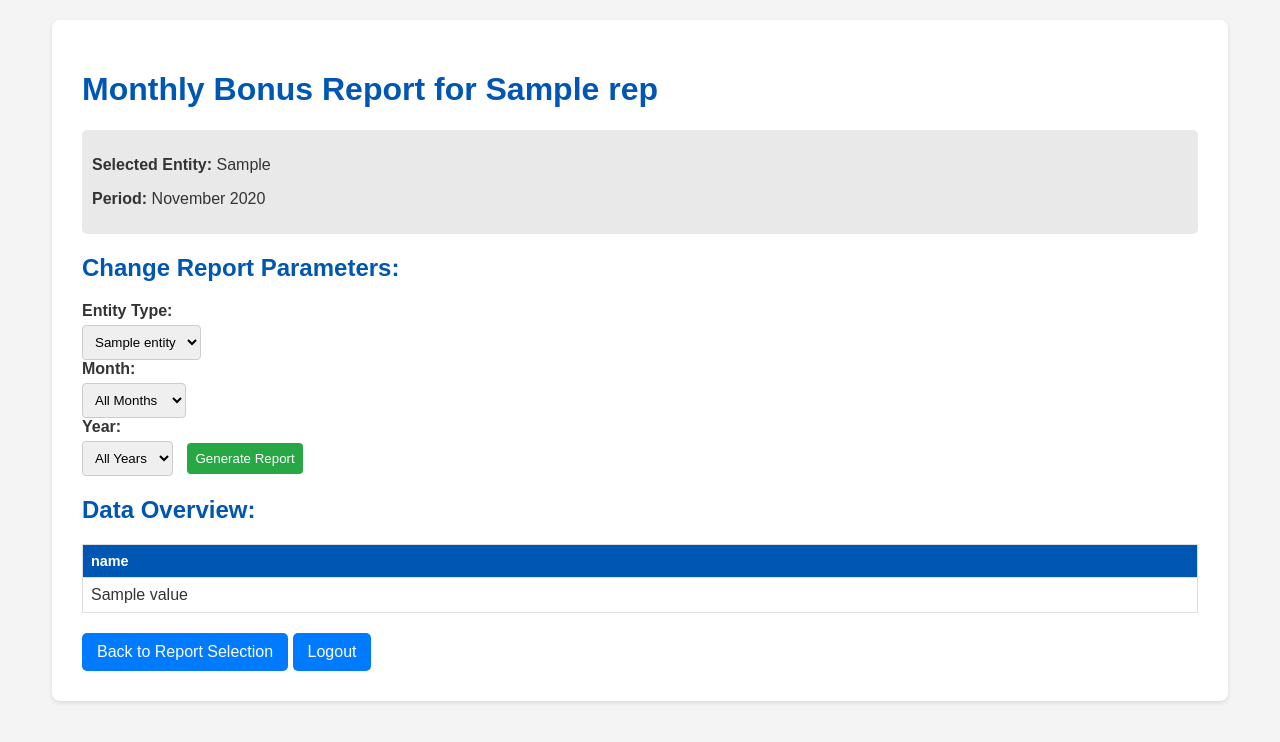
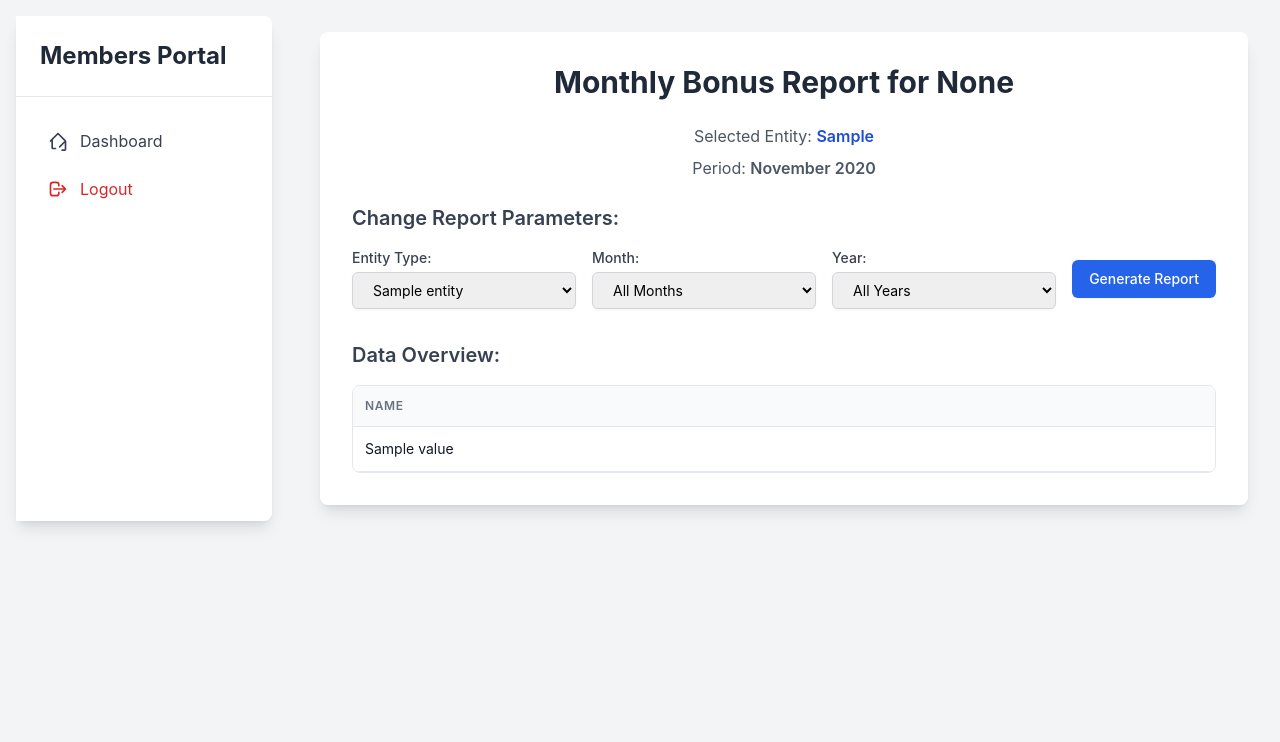
Before and after one commit to drsdass/Members_portal, a Flask app: template templates/monthly_bonus.html in a window 1280 px wide. Shown: the top 742 px of the page. Run offline with Flask 3, Linux system fonts and the light colour scheme; the template is opened without the code that fills it: most values are stand-ins (such as "Sample title", 1, 10 or a date in 2020); parts of the project's set-up code (start-up, migrations or seed data) failed here and were passed over; some libraries are stand-ins or nearby versions.

Commit message:
Update monthly_bonus.html

```diff
--- a/templates/monthly_bonus.html
+++ b/templates/monthly_bonus.html
@@ -3,144 +3,84 @@
 <head>
     <meta charset="UTF-8">
     <meta name="viewport" content="width=device-width, initial-scale=1.0">
-    <title>Monthly Bonus Report for {{ rep }}</title>
+    <title>Monthly Bonus Report for {{ current_username }}</title>
+    <script src="https://cdn.tailwindcss.com"></script>
     <style>
-        body {
-            font-family: Arial, sans-serif;
-            margin: 20px;
-            background-color: #f4f4f4;
-            color: #333;
-        }
-        .container {
-            background-color: #fff;
-            padding: 30px;
-            border-radius: 8px;
-            box-shadow: 0 2px 4px rgba(0, 0, 0, 0.1);
-            max-width: 90%;
-            margin: 20px auto;
-        }
-        h1, h2 {
-            color: #0056b3;
-        }
-        .report-info {
-            margin-bottom: 20px;
-            padding: 10px;
-            background-color: #e9e9e9;
-            border-radius: 5px;
-        }
-        table {
-            width: 100%;
-            border-collapse: collapse;
-            margin-top: 20px;
-        }
-        th, td {
-            border: 1px solid #ddd;
-            padding: 8px;
-            text-align: left;
-        }
-        th {
-            background-color: #0056b3;
-            color: white;
-            font-size: 0.9em;
-        }
-        tr:nth-child(even) {
-            background-color: #f2f2f2;
-        }
-        .no-data {
-            text-align: center;
-            padding: 20px;
-            color: #888;
-        }
-        .back-link, .logout-link {
-            display: inline-block;
-            margin-top: 20px;
-            padding: 10px 15px;
-            background-color: #007bff;
-            color: white;
-            text-decoration: none;
-            border-radius: 5px;
-            transition: background-color 0.3s ease;
-        }
-        .back-link:hover, .logout-link:hover {
-            background-color: #0056b3;
-        }
-        .form-group {
-            margin-bottom: 15px;
-        }
-        .form-group label {
-            display: block;
-            margin-bottom: 5px;
-            font-weight: bold;
-        }
-        .form-group select, .form-group input[type="submit"] {
-            width: auto; /* Adjust width for dropdowns */
-            padding: 8px;
-            border: 1px solid #ccc;
-            border-radius: 4px;
-            box-sizing: border-box;
-            margin-right: 10px; /* Space between controls */
-        }
-        .form-group input[type="submit"] {
-            background-color: #28a745;
-            color: white;
-            border: none;
-            cursor: pointer;
-            transition: background-color 0.3s ease;
-        }
-        .form-group input[type="submit"]:hover {
-            background-color: #218838;
-        }
+        body { font-family: 'Inter', sans-serif; }
+        .table-auto { width: 100%; border-collapse: collapse; }
+        .table-auto th, .table-auto td { padding: 0.75rem; text-align: left; border-bottom: 1px solid #e2e8f0; }
+        .table-auto th { background-color: #f8fafc; font-weight: 600; }
     </style>
 </head>
-<body>
-    <div class="container">
-        <h1>Monthly Bonus Report for {{ rep }}</h1>
+<body class="bg-gray-100 flex">
+    {% extends 'base_dashboard.html' %}
 
-        <div class="report-info">
-            <p><strong>Selected Entity:</strong> {{ selected_entity }}</p>
-            <p><strong>Period:</strong> {% if selected_month and selected_year %}{{ months[selected_month - 1].name }} {{ selected_year }}{% else %}All Available Data{% endif %}</p>
-        </div>
+    {% block title %}Monthly Bonus Report for {{ current_username }}{% endblock %}
 
-        <h2>Change Report Parameters:</h2>
-        <form action="{{ url_for('dashboard') }}" method="POST">
+    {% block content %}
+    <div class="bg-white p-8 rounded-lg shadow-lg w-full">
+        <h2 class="text-3xl font-bold text-center text-gray-800 mb-6">Monthly Bonus Report for {{ current_username }}</h2>
+        <p class="text-center text-gray-600 mb-2">Selected Entity: <span class="font-semibold text-blue-700">{{ selected_entity }}</span></p>
+        {% if selected_month and selected_year %}
+            <p class="text-center text-gray-600 mb-6">Period: <span class="font-semibold">{{ months[selected_month - 1].name }} {{ selected_year }}</span></p>
+        {% else %}
+            <p class="text-center text-gray-600 mb-6">Period: <span class="font-semibold">All Available Data</span></p>
+        {% endif %}
+
+        <h3 class="text-xl font-semibold text-gray-700 mb-4">Change Report Parameters:</h3>
+        <form action="{{ url_for('dashboard') }}" method="POST" class="space-y-4 mb-8">
             <input type="hidden" name="report_type" value="monthly_bonus">
-            <div class="form-group">
-                <label for="entity_name">Entity Type:</label>
-                <select id="entity_name" name="entity_name" required>
-                    {% for entity in master_entities %}
+            <div class="flex flex-wrap items-center gap-4">
+                <div class="flex-1 min-w-[150px]">
+                    <label for="entity_name" class="block text-sm font-medium text-gray-700 mb-1">Entity Type:</label>
+                    <select id="entity_name" name="entity_name" required
+                            class="mt-1 block w-full px-4 py-2 border border-gray-300 rounded-md shadow-sm focus:ring-blue-500 focus:border-blue-500 sm:text-sm">
+                        {% for entity in user_authorized_entities %}
                             <option value="{{ entity }}" {% if entity == selected_entity %}selected{% endif %}>{{ entity }}</option>
                         {% endfor %}
                     </select>
+                </div>
 
-                <label for="month">Month:</label>
-                <select id="month" name="month">
-                    <option value="">All Months</option> {# Option to view all months if desired #}
+                <div class="flex-1 min-w-[120px]">
+                    <label for="month" class="block text-sm font-medium text-gray-700 mb-1">Month:</label>
+                    <select id="month" name="month"
+                            class="mt-1 block w-full px-4 py-2 border border-gray-300 rounded-md shadow-sm focus:ring-blue-500 focus:border-blue-500 sm:text-sm">
+                        <option value="">All Months</option>
                         {% for m in months %}
                             <option value="{{ m.value }}" {% if m.value == selected_month %}selected{% endif %}>{{ m.name }}</option>
                         {% endfor %}
                     </select>
+                </div>
 
-                <label for="year">Year:</label>
-                <select id="year" name="year">
-                    <option value="">All Years</option> {# Option to view all years if desired #}
+                <div class="flex-1 min-w-[120px]">
+                    <label for="year" class="block text-sm font-medium text-gray-700 mb-1">Year:</label>
+                    <select id="year" name="year"
+                            class="mt-1 block w-full px-4 py-2 border border-gray-300 rounded-md shadow-sm focus:ring-blue-500 focus:border-blue-500 sm:text-sm">
+                        <option value="">All Years</option>
                         {% for y in years %}
                             <option value="{{ y }}" {% if y == selected_year %}selected{% endif %}>{{ y }}</option>
                         {% endfor %}
                     </select>
+                </div>
 
-                <input type="submit" value="Generate Report">
+                <div class="flex-shrink-0">
+                    <button type="submit"
+                            class="w-full flex justify-center py-2 px-4 border border-transparent rounded-md shadow-sm text-sm font-medium text-white bg-blue-600 hover:bg-blue-700 focus:outline-none focus:ring-2 focus:ring-offset-2 focus:ring-blue-500">
+                        Generate Report
+                    </button>
+                </div>
             </div>
         </form>
 
-        <h2>Data Overview:</h2>
+        <h3 class="text-xl font-semibold text-gray-700 mb-4">Data Overview:</h3>
         {% if data %}
             <div class="overflow-x-auto rounded-lg border border-gray-200">
                 <table class="table-auto min-w-full divide-y divide-gray-200">
                     <thead class="bg-gray-50">
                         <tr>
                             {% for key in data[0].keys() %}
-                                {% if key != 'Username' %} {# Do not display the 'Username' column #}
-                                    <th>{{ key }}</th>
+                                {% if key != 'Username' and key != 'PatientID' %} {# Do not display the 'Username' or 'PatientID' column #}
+                                    <th scope="col" class="px-6 py-3 text-left text-xs font-medium text-gray-500 uppercase tracking-wider">{{ key | replace('_', ' ') | title }}</th>
                                 {% endif %}
                             {% endfor %}
                         </tr>
@@ -149,14 +89,8 @@
                         {% for row in data %}
                             <tr>
                                 {% for key, value in row.items() %}
-                                    {% if key != 'Username' %} {# Do not display the 'Username' column #}
-                                        <td>
-                                            {% if key in ['Reimbursement', 'COGS', 'Net', 'Commission'] %}
-                                                ${{ "%.2f" | format(value | float) }}
-                                            {% else %}
-                                                {{ value }}
-                                            {% endif %}
-                                        </td>
+                                    {% if key != 'Username' and key != 'PatientID' %} {# Do not display the 'Username' or 'PatientID' column #}
+                                        <td class="px-6 py-4 whitespace-nowrap text-sm text-gray-900">{{ value }}</td>
                                     {% endif %}
                                 {% endfor %}
                             </tr>
@@ -165,11 +99,9 @@
                 </table>
             </div>
         {% else %}
-            <p class="no-data">No bonus data available for the selected criteria.</p>
+            <p class="text-gray-600 text-center">No bonus data available for the selected criteria.</p>
         {% endif %}
-
-        <a href="{{ url_for('select_report') }}" class="back-link">Back to Report Selection</a>
-        <a href="{{ url_for('logout') }}" class="logout-link">Logout</a>
     </div>
+    {% endblock %}
 </body>
 </html>
```
Lines whose indentation alone changed are shown as unchanged.
